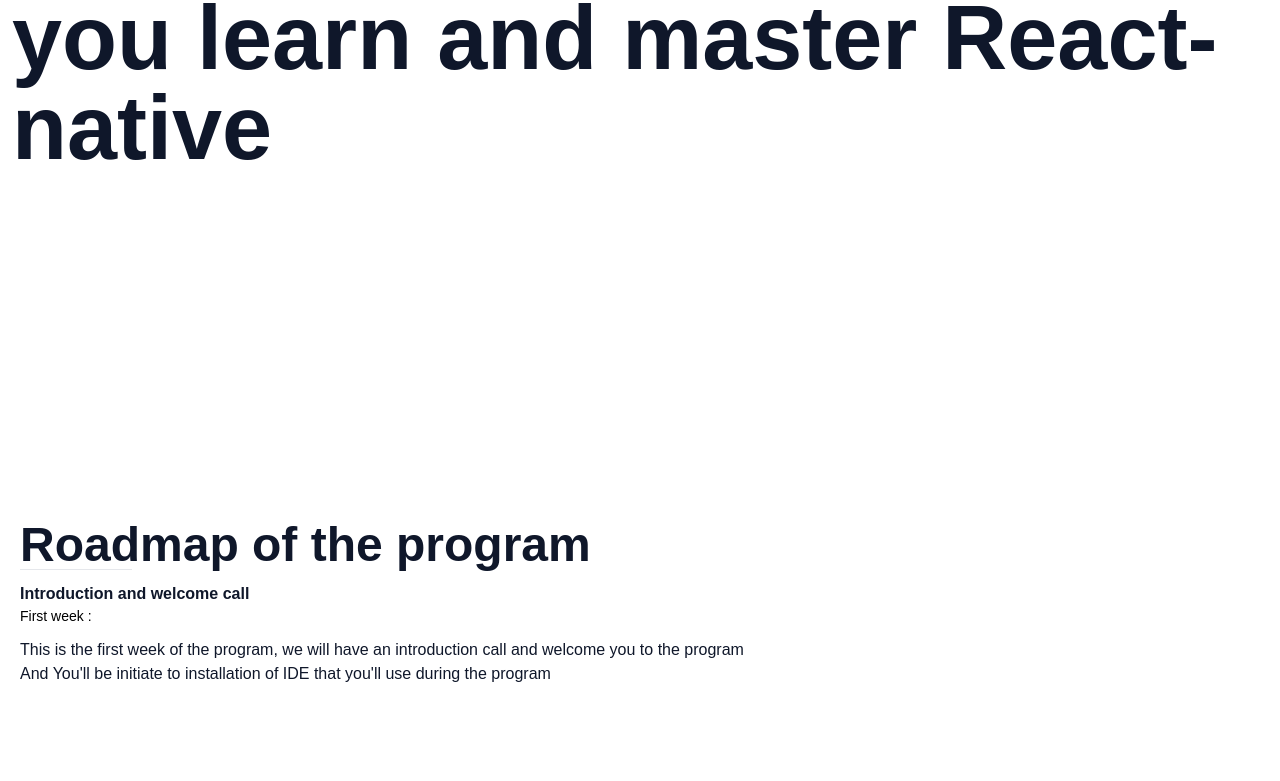
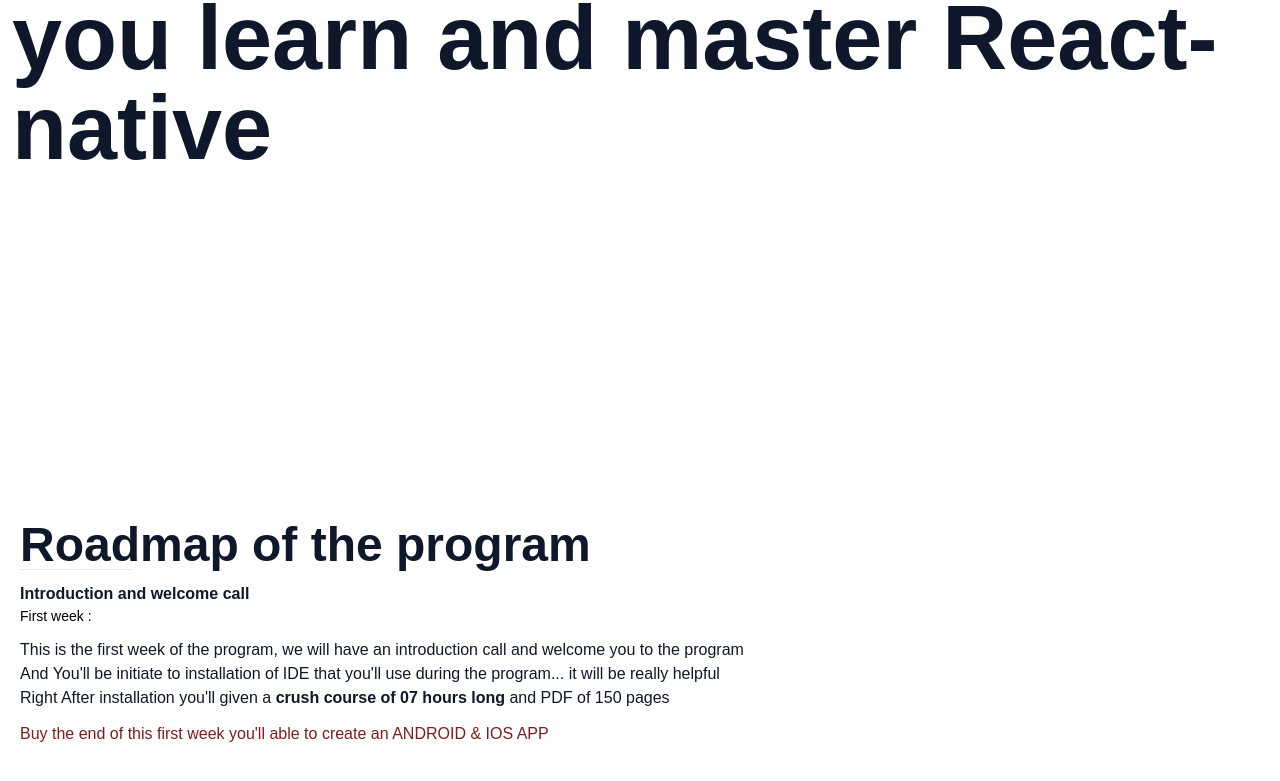
Before and after one commit to tchasinga/native-present, a React (Vite) app: page / in a window 1280 px wide. Shown: the part 353-1134 px from the top of the page. Before the commit the page ends 1103 px from the top, so only its background shows below. Built offline with nearby package versions, Linux system fonts and the light colour scheme.

Commit message:
code is added now

```diff
--- a/src/Pages/Program.jsx
+++ b/src/Pages/Program.jsx
@@ -11,10 +11,14 @@
         <h4 className="text-sm font-medium decoration-dashed">First week :</h4>
        </div>
        {/* Details */}
-       <div className="flex flex-col">
+       <div className="flex flex-col ">
             <p className="text-slate-900">This is the first week of the program, we will have an introduction call and welcome you to the program</p>
-            <p className="text-slate-900">And You&apos;ll be initiate to installation of IDE that you&apos;ll use during the program</p>
-            <p className=""></p>
+            <p className="text-slate-900">And You&apos;ll be initiate to installation of IDE that you&apos;ll use during the program... it will be really helpful</p>
+            <p className="text-slate-900">Right After installation you&apos;ll given a <strong>crush course of 07 hours long</strong> and PDF of 150 pages</p>
+            <div className="pt-3">
+                <p className="text-red-900">Buy the end of this first week you&apos;ll able to create an ANDROID & IOS APP</p>
+            </div>
+
        </div>
     </div>
   )
```
